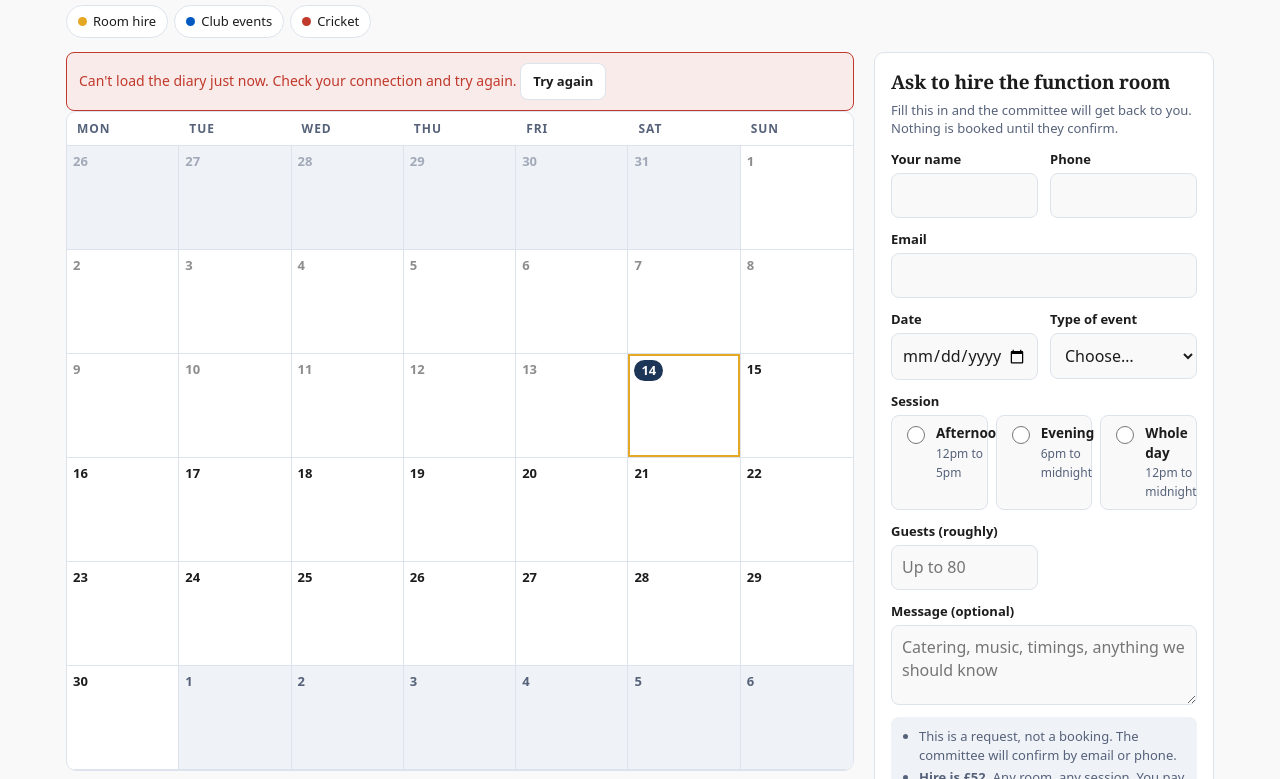
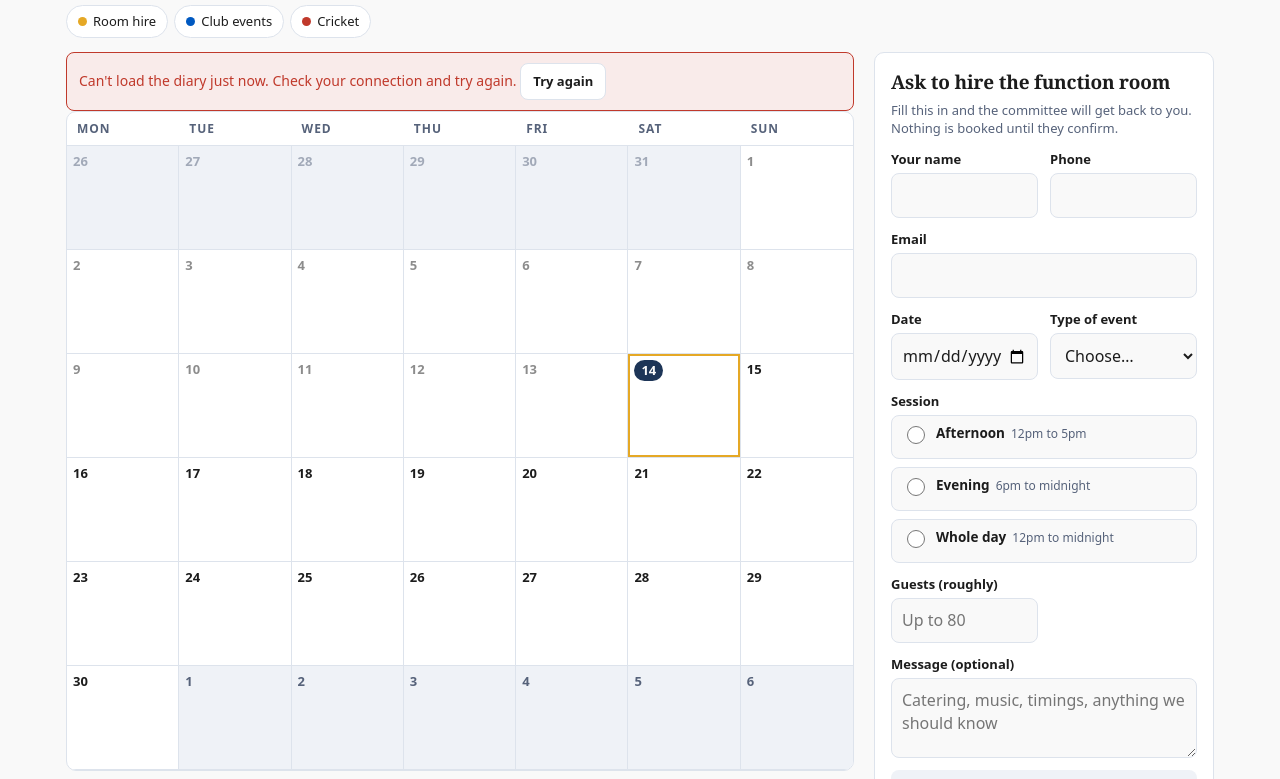
Before and after one commit to peterpan6604/elsecar-diary, a plain HTML site: page index.html in a window 1280 px wide. Both pictures are taken after a click on the button "Send a request". Shown: the part 131-910 px from the top of the page. Drawn offline with Linux system fonts and the light colour scheme; no server answers.

Commit message:
Request form: stack session choices when the form is narrow
Co-Authored-By: Claude Opus 5.5 <noreply@anthropic.com>

```diff
--- a/index.html
+++ b/index.html
@@ -13,7 +13,7 @@
 <link rel="preconnect" href="https://fonts.gstatic.com" crossorigin>
 <link rel="stylesheet" href="https://fonts.googleapis.com/css2?family=Montserrat:wght@400;500;600;700&family=Roboto+Serif:opsz,wght@8..144,700;8..144,800&display=swap">
 <link rel="stylesheet" href="committee.css?v=7">
-<link rel="stylesheet" href="public.css?v=4">
+<link rel="stylesheet" href="public.css?v=5">
 </head>
 <body class="public">
 
--- a/public.css
+++ b/public.css
@@ -84,3 +84,7 @@ footer a{color:var(--muted)}
 .terms th{background:var(--sunk)}
 .terms .questions{margin-top:22px}
 .terms footer .wrap{padding-block:16px}
+/* the request form sits in a narrow column on the club website, so stack the choices by the form's own width */
+form.fgrid{container-type:inline-size}
+@container (max-width:460px){.sessopts:not(.rooms){grid-template-columns:1fr}.sessopts:not(.rooms) .sopt b,.sessopts:not(.rooms) .sopt span span{display:inline}.sessopts:not(.rooms) .sopt span span{margin-left:6px}}
+@container (max-width:300px){.sessopts.rooms{grid-template-columns:1fr}}
```
